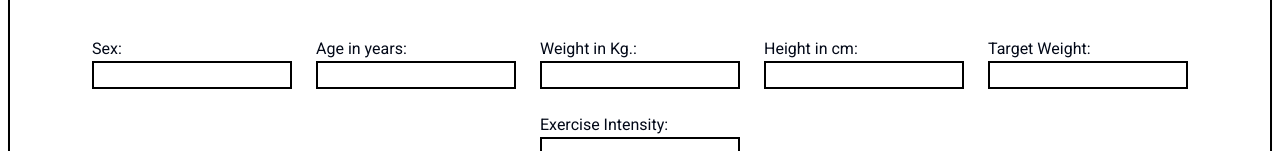
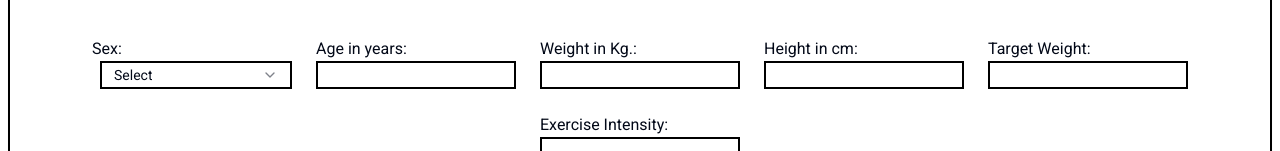
Before and after one commit to vaebelle/Weight-Wise, a Next.js app: page / in a window 1280 px wide. Shown: the part 149-300 px from the top of the page. Built offline with nearby package versions, Linux system fonts and the light colour scheme.

Commit message:
Update: Changed input field to selector dropdown

```diff
--- a/app/page.jsx
+++ b/app/page.jsx
@@ -16,6 +16,18 @@ import { BarChart } from "@tremor/react";
 
 import { Label } from "@/components/ui/label";
 import { RadioGroup, RadioGroupItem } from "@/components/ui/radio-group";
+
+import { Button } from "@/components/ui/button";
+
+import {
+  Select,
+  SelectGroup,
+  SelectLabel,
+  SelectContent,
+  SelectItem,
+  SelectTrigger,
+  SelectValue,
+} from "@/components/ui/select";
 
 //placeholder for chart only
 const chartdata = [
@@ -97,7 +109,18 @@ export default function MainPage() {
           <div className="pt-3 flex flex-col lg:flex-row flex-wrap lg:gap-6 gap-4 justify-center">
             <div className="flex flex-col w-full lg:w-[200px]">
               <label>Sex:</label>
-              <input type="text" className="border-2 border-black" />
+              <Select>
+                <SelectTrigger className="border-2 border-black ml-2 w-[80px] sm:w-auto h-[28px] rounded-none">
+                  <SelectValue placeholder="Select" />
+                </SelectTrigger>
+                <SelectContent>
+                  <SelectGroup>
+                    <SelectLabel>select</SelectLabel>
+                    <SelectItem value="male">male</SelectItem>
+                    <SelectItem value="female">female</SelectItem>
+                  </SelectGroup>
+                </SelectContent>
+              </Select>
             </div>
 
             <div className="flex flex-col w-full lg:w-[200px]">
```
